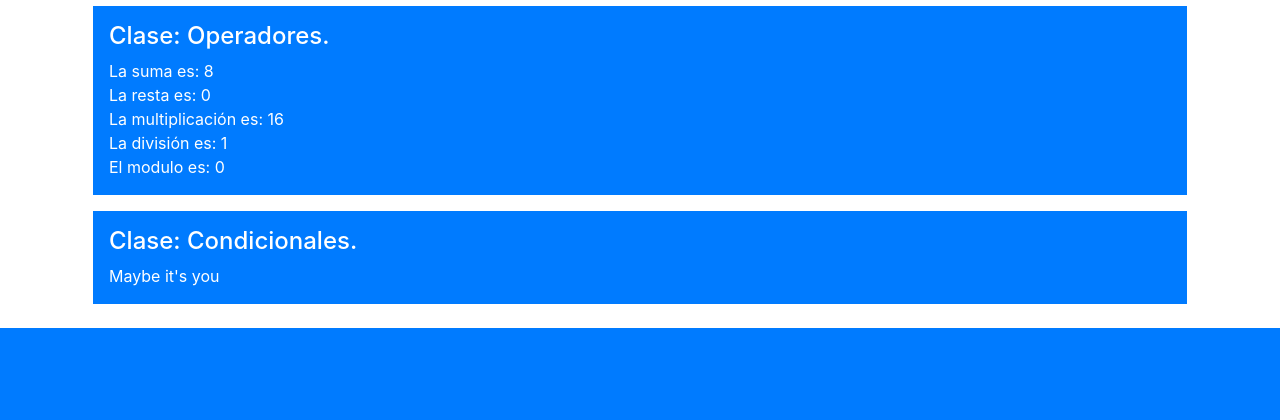
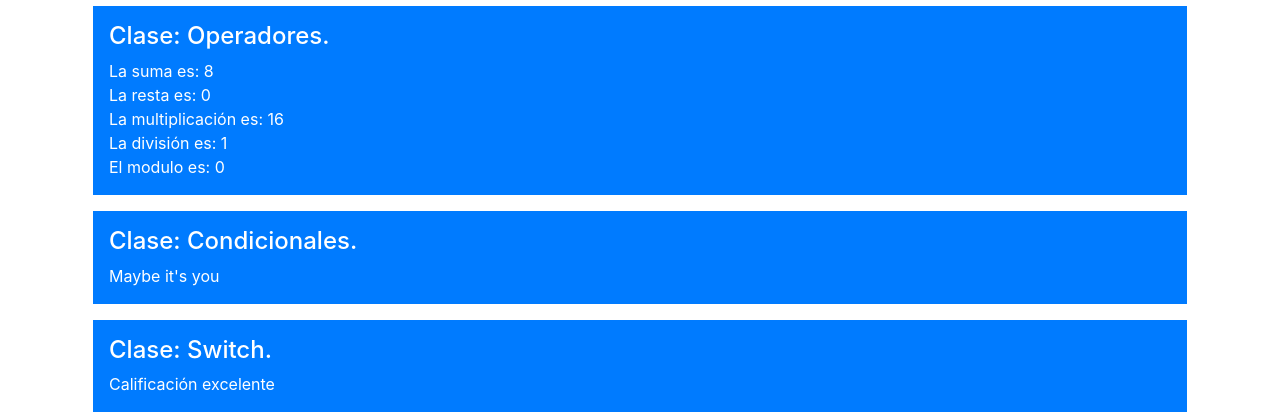
Before and after one commit to david-dc381/PHP-Console, a PHP site: page / in a window 1280 px wide. Shown: the part 472-892 px from the top of the page. Before the commit the page ends 800 px from the top, so only its background shows below. Run offline with PHP 8.4, Linux system fonts and the light colour scheme.

Commit message:
Agregamos switch

```diff
--- a/index.php
+++ b/index.php
@@ -88,6 +88,43 @@
             </div>
         </div>
 
+        <div class="row">
+            <div class="col-12">
+                <div class="p-3 m-2 bg-primary text-white">
+                    <h4>Clase: Switch.</h4>
+                    <?php
+                        $numero = 10;
+
+                        switch ($numero) {
+                            case 1:
+                                echo "Calificación muy baja";
+                                break;
+                            case 2:
+                            case 4:
+                                echo "Calificación baja";
+                                break;
+                            case 6:
+                                echo "Calificación media";
+                                break;
+                            case 8:
+                                echo "Calificación buena";
+                                break;
+                            case 10:
+                                echo "Calificación excelente";
+                                break;
+
+
+                            default:
+                                echo "La calificación no es válida";
+                                break;
+                        }
+
+                    ?>
+                </div>
+            </div>
+        </div>
+
+
     </div>
 
     <script src="https://code.jquery.com/jquery-3.5.1.slim.min.js" integrity="sha384-DfXdz2htPH0lsSSs5nCTpuj/zy4C+OGpamoFVy38MVBnE+IbbVYUew+OrCXaRkfj" crossorigin="anonymous"></script>
```
